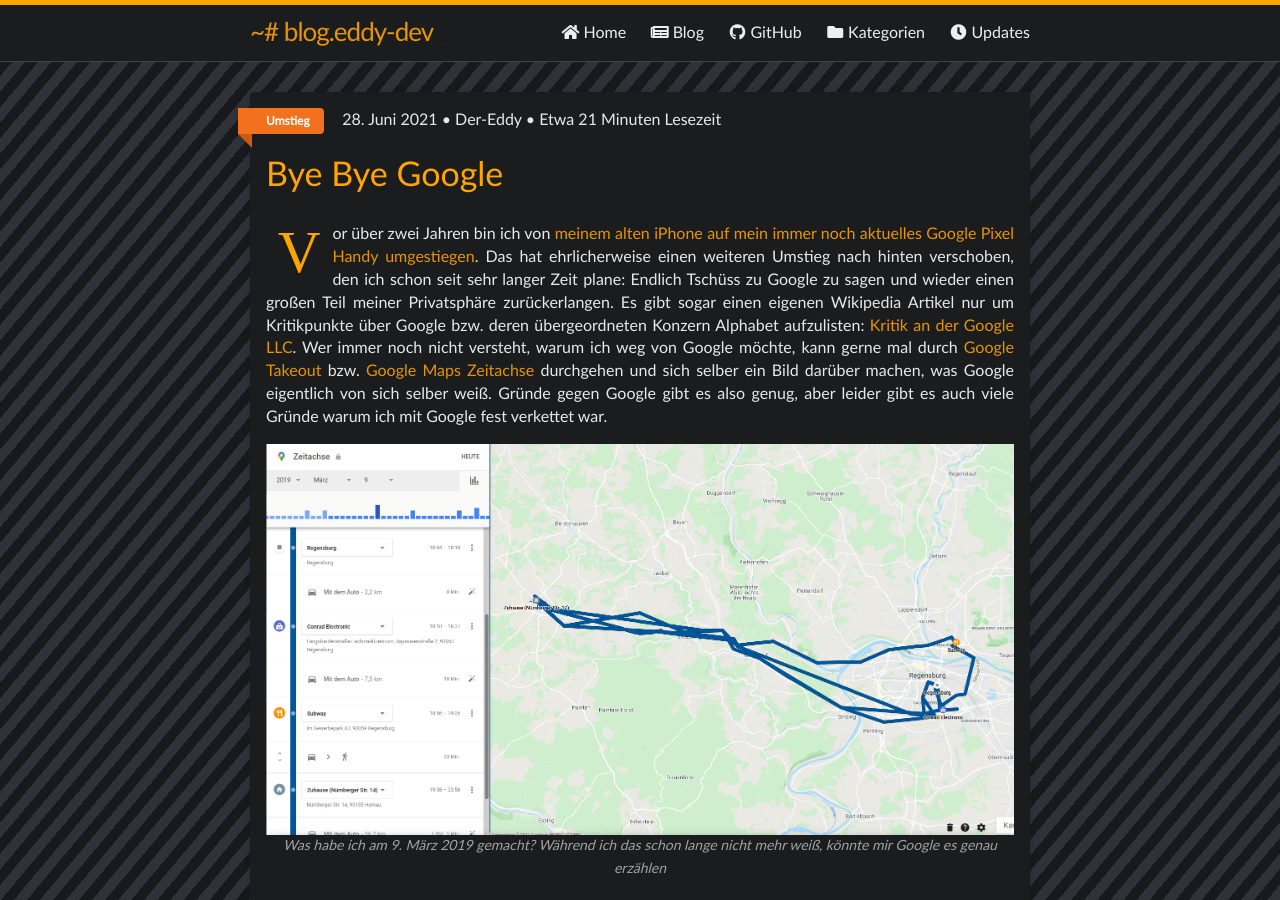
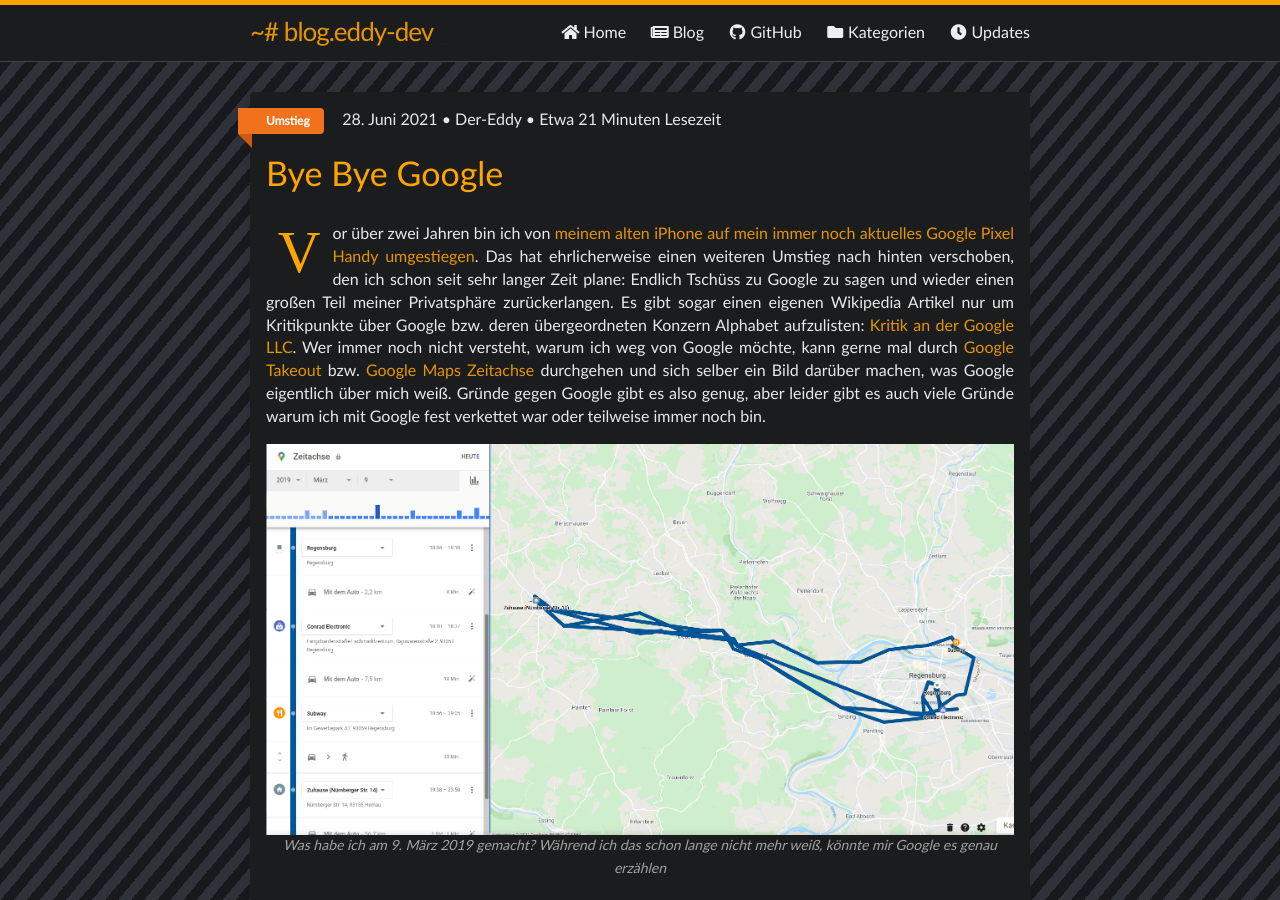
Before and after one commit to Der-Eddy/blog, a Jekyll site: the page built from _posts/2021-06-28-byebye-google.md, in a window 1280 px wide and 900 px high. Built offline with Jekyll 4.4.1, drawn with Linux system fonts in a browser that asks for light colours; some of the changed text lies outside the part shown.

Commit message:
typo in byebyegoogle

```diff
--- a/_posts/2021-06-28-byebye-google.md
+++ b/_posts/2021-06-28-byebye-google.md
@@ -8,7 +8,7 @@
 keyword: byebyegoogle
 preview: calyxos.png
 ---
-Vor über zwei Jahren bin ich von [meinem alten iPhone auf mein immer noch aktuelles Google Pixel Handy umgestiegen]({% link _posts/2019-02-23-byebye-apple.md %}). Das hat ehrlicherweise einen weiteren Umstieg nach hinten verschoben, den ich schon seit sehr langer Zeit plane: Endlich Tschüss zu Google zu sagen und wieder einen großen Teil meiner Privatsphäre zurückerlangen. Es gibt sogar einen eigenen Wikipedia Artikel nur um Kritikpunkte über Google bzw. deren übergeordneten Konzern Alphabet aufzulisten: [Kritik an der Google LLC](https://de.wikipedia.org/wiki/Kritik_an_der_Google_LLC). Wer immer noch nicht versteht, warum ich weg von Google möchte, kann gerne mal durch [Google Takeout](https://google.com/takeout) bzw. [Google Maps Zeitachse](https://www.google.de/maps/timeline?hl=de) durchgehen und sich selber ein Bild darüber machen, was Google eigentlich von sich selber weiß. Gründe gegen Google gibt es also genug, aber leider gibt es auch viele Gründe warum ich mit Google fest verkettet war.
+Vor über zwei Jahren bin ich von [meinem alten iPhone auf mein immer noch aktuelles Google Pixel Handy umgestiegen]({% link _posts/2019-02-23-byebye-apple.md %}). Das hat ehrlicherweise einen weiteren Umstieg nach hinten verschoben, den ich schon seit sehr langer Zeit plane: Endlich Tschüss zu Google zu sagen und wieder einen großen Teil meiner Privatsphäre zurückerlangen. Es gibt sogar einen eigenen Wikipedia Artikel nur um Kritikpunkte über Google bzw. deren übergeordneten Konzern Alphabet aufzulisten: [Kritik an der Google LLC](https://de.wikipedia.org/wiki/Kritik_an_der_Google_LLC). Wer immer noch nicht versteht, warum ich weg von Google möchte, kann gerne mal durch [Google Takeout](https://google.com/takeout) bzw. [Google Maps Zeitachse](https://www.google.de/maps/timeline?hl=de) durchgehen und sich selber ein Bild darüber machen, was Google eigentlich über mich weiß. Gründe gegen Google gibt es also genug, aber leider gibt es auch viele Gründe warum ich mit Google fest verkettet war oder teilweise immer noch bin.
 
 {% include image.html url="maps.png" description="Was habe ich am 9. März 2019 gemacht? Während ich das schon lange nicht mehr weiß, könnte mir Google es genau erzählen" %}
 
@@ -30,7 +30,7 @@
 
 In meinem [alten Blog Eintrag zum Umstieg auf Google Pixel]({% link _posts/2019-02-23-byebye-apple.md %}) hatte ich schon angemerkt das Google hier sich das Recht rausnimmt exklusive Pixel Features zu Android hinzuzufügen welche oft erst Monate/Jahre später in die Open Source Variante von Android "AOSP" einfliesen (wenn überhaupt). Durch den Umstieg auf eine Custom Android Rom wie CalyxOS verliert man hier diese Features, das ist aber nur halb so schlimm, weil die Entwickler einige Features selber hinzugefügt haben bzw. von LineageOS übernahmen haben die man bei Google wohl nie bekommen würde. Besonders erfreut bin ich über die Option einen Screensaver einzustellen während das Handy auflädt oder gedockt ist, ein Feature was komischerweise immer noch [Google Pixel Stand](https://store.google.com/de/product/pixel_stand?hl=de) exklusiv ist (welcher 79 € kostet). Außerdem findet man seit einigen Monaten eine Systemfirewall App vor, um ganz einfach Apps den Netzwerkverkehr zu entziehen. Anders als "Stock" Android gibt es auch eine nützliche Musik App standardmäßig während man bei Android lange Zeit nur die eher spärliche Google Music App bekam welche neuerdings von Youtube Music ersetzt wird.
 
-{% include image.html url="firewall.jpg" description="Bei normalem Android wäre so etwas nur über lokale VPN Lösungen wie [Blokada](https://blokada.org/) möglich" %}
+{% include image.html url="firewall.jpg" description="Bei normalem Android wäre so etwas nur über lokale VPN Lösungen wie Blokada möglich" %}
 
 Das nächste coole Feature ist das man sich automatisch Updates vom [F-Droid Store](https://f-droid.org/) herunterladen und installieren lassen kann, bei normalem Android ist, das nicht möglich da F-Droid keine Systemapp ist und Google behält sich dieses Privileg seinem Google Play Store vor. Ähnlich geht es zukünftig auch mit dem Aurora Store, diesem fehlt die Möglichkeit schlicht seit dem letzten großen Update. Das einzige, was wirklich fehlt, sind In-App Käufe aus dem Google Play Store, man kann sich im Aurora Store mit seinem Google Account anmelden und gekaufte Apps zu installieren aber In-App Käufe können nicht abgerufen werden. Das ist besonders traurig bei der App vom deutschen Wetterdienst, diese entfaltet erst nach einem In-App-Kauf sein volles Potenzial.
 
```
